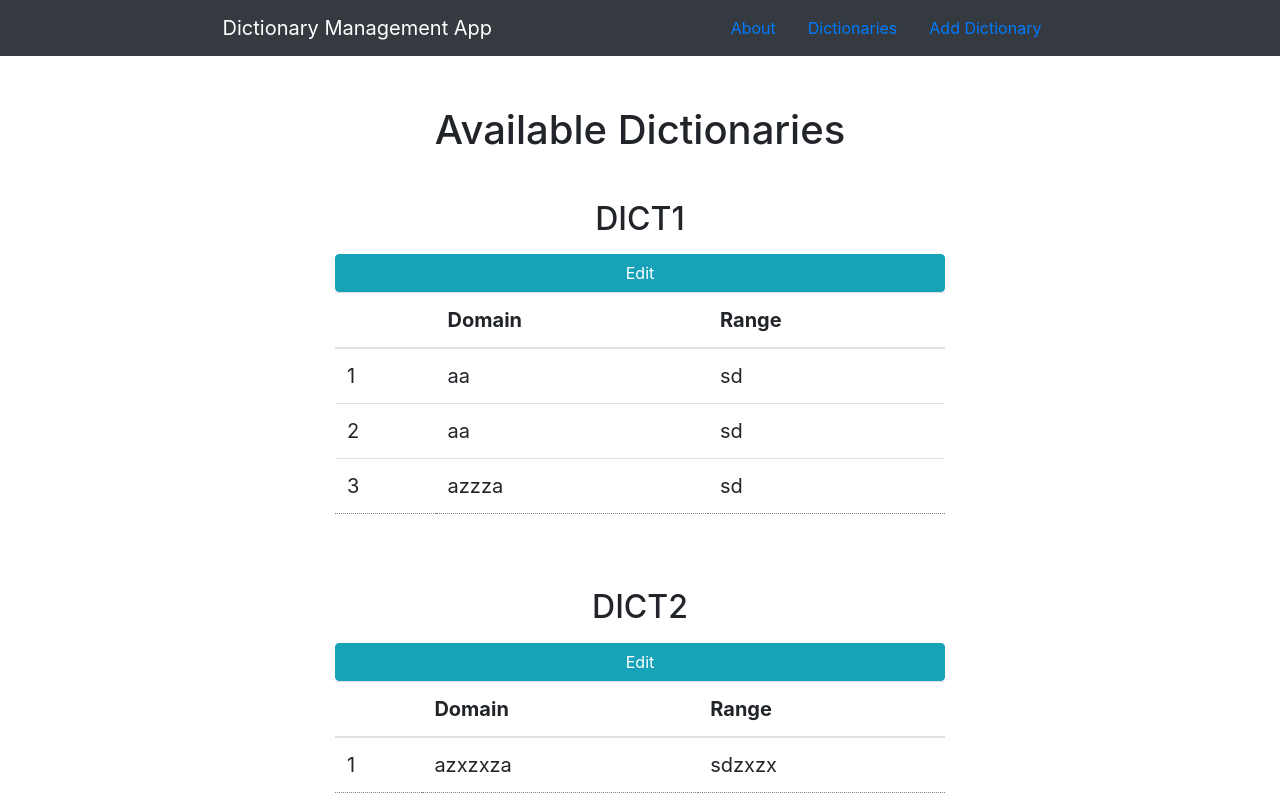
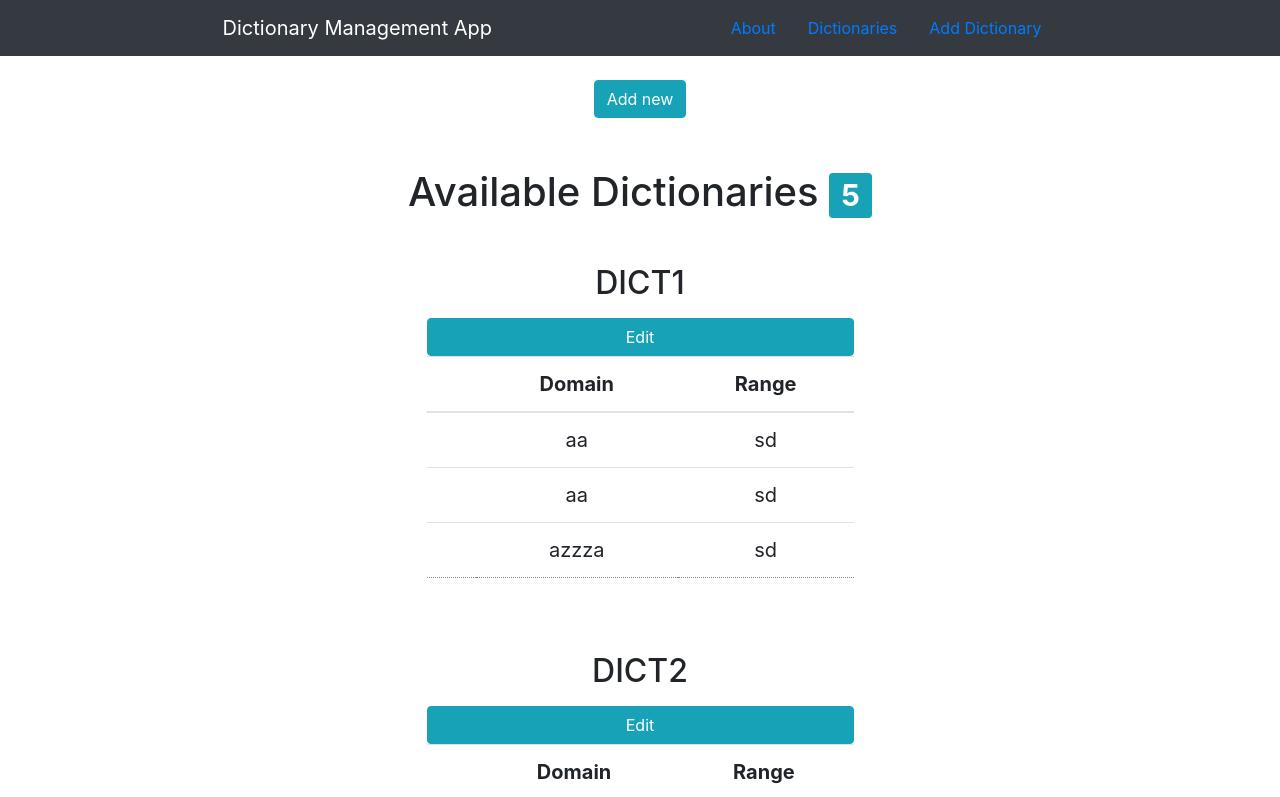
Before and after one commit to Doszka813/dictionary-management-app-reactJS, a React app: page /dictionaries in a window 1280 px wide. Shown: the top 797 px of the page. Built offline with nearby package versions, Linux system fonts and the light colour scheme.

Commit message:
view toggle list/create

```diff
--- a/src/app/App.js
+++ b/src/app/App.js
@@ -1,96 +1,105 @@
 import React, { Component } from 'react';
+import { Button } from 'reactstrap';
 
 import {dictionaryService} from '../services/dictionaryService.js';
 import Navigation from './components/Navigation';
 import DictionariesList from './components/DictionariesList';
+import DictionaryCreator from './components/DictionaryCreator';
 import '../css/style.css';
 
 class App extends Component {
   constructor(){
     super();
     this.state = {
+      isCreateMode: false,
       dictionaries: [
         {
+          id: 0,
           name: 'Dict1',
           pairs: [
             {
-              id: 0,
               domain: 'aa',
-              range: 'sd'
+              range: 'sd',
+              errors: []
             },
             {
-              id: 1,
               domain: 'aa',
-              range: 'sd'
+              range: 'sd',
+              errors: []
             },
             {
-              id: 2,
               domain: 'azzza',
-              range: 'sd'
+              range: 'sd',
+              errors: []
             }
           ]
         },
         {
+          id: 1,
           name: 'Dict2',
           pairs: [
             {
-              id: 0,
               domain: 'azxzxza',
-              range: 'sdzxzx'
-            }
-          ]
-        },{
-          name: 'Dict3',
-          pairs: [
-            {
-              id: 0,
-              domain: 'aa',
-              range: 'sd'
-            },
-            {
-              id: 1,
-              domain: 'aa',
-              range: 'sd'
-            },
-            {
-              id: 2,
-              domain: 'azzza',
-              range: 'sd'
+              range: 'sdzxzx',
+              errors: []
             }
           ]
         },
         {
-          name: 'Dict4',
+          id: 2,
+          name: 'Dict3',
           pairs: [
             {
-              id: 0,
-              domain: 'aza',
-              range: 'sd'
+              domain: 'aa',
+              range: 'sd',
+              errors: []
             },
             {
-              id: 1,
               domain: 'aa',
-              range: 'sdxzcz'
+              range: 'sd',
+              errors: []
+            },
+            {
+              domain: 'azzza',
+              range: 'sd',
+              errors: []
             }
           ]
         },
         {
+          id: 3,
+          name: 'Dict4',
+          pairs: [
+            {
+              domain: 'aza',
+              range: 'sd',
+              errors: []
+            },
+            {
+              domain: 'aa',
+              range: 'sdxzcz',
+              errors: []
+            }
+          ]
+        },
+        {
+          id: 4,
           name: 'Dict5',
           pairs: [
             {
-              id: 0,
               domain: 'aa',
-              range: 'sd'
+              range: 'sd',
+              errors: []
             },
             {
-              id: 1,
               domain: 'aa',
-              range: 'sd'
+              range: 'sd',
+              errors: []
             },
             {
-              id: 2,
               domain: 'azzza',
-              range: 'sd'
+              range: 'sd',
+              errors: []
             }
           ]
         },
@@ -103,10 +112,28 @@ class App extends Component {
   //     dictionaries: dictionaries
   //   })
   // }
+  toggleView = () => {
+    this.setState({
+      isCreateMode: !this.state.isCreateMode
+    })
+  }
+  addDictionary = (dictionary) => {
+    let dictionaries = [...this.state.dictionaries, dictionary];
+    this.setState({
+      dictionaries: dictionaries
+    })
+  }
+
   render() {
     return (
       <div className="wrapper">
-        <DictionariesList dictionaries={this.state.dictionaries} />
+      <br />
+      <Button color="info" onClick={this.toggleView}>{this.state.isCreateMode ? 'End' : 'Add new'}</Button>
+
+      { this.state.isCreateMode
+        ? <DictionaryCreator addDictionary={this.addDictionary} />
+        : <DictionariesList dictionaries={this.state.dictionaries} />
+      }
       </div>
     );
   }
--- a/src/app/components/DictionariesList.js
+++ b/src/app/components/DictionariesList.js
@@ -1,14 +1,16 @@
 import React from 'react';
 import { Link } from "react-router-dom";
 import Dictionary from './Dictionary';
-import { Nav } from 'reactstrap';
+import { Nav, Badge } from 'reactstrap';
 
 const DictionariesList = (props) => {
   const { dictionaries } = props;
 
   return (
     <div className="container">
-      <h1>Available Dictionaries</h1>
+      <h1>Available Dictionaries <Badge color="info">{dictionaries.length}</Badge></h1>
+
+
       <Nav pills className="dictionaries">
         {dictionaries && dictionaries.map((dictionary, id) => {
           return <Dictionary key = {id} dictionary={dictionary}/>
--- a/src/app/components/Dictionary.js
+++ b/src/app/components/Dictionary.js
@@ -1,6 +1,6 @@
 import React from 'react';
 import { Link } from "react-router-dom";
-import { Button, NavItem, NavLink, Table,  } from 'reactstrap';
+import { Button, NavItem, NavLink, Table } from 'reactstrap';
 import Pair from './Pair';
 import '../../css/style.css';
 
--- a/src/app/components/DictionaryCreator.js
+++ b/src/app/components/DictionaryCreator.js
@@ -1,7 +1,8 @@
 import React, { Component } from 'react';
 import { Link, Redirect } from "react-router-dom";
+import { Button, Form, FormGroup, Label, Input, Table } from 'reactstrap';
+
 import {dictionaryService} from '../../services/dictionaryService.js';
-import { Button, Form, FormGroup, Label, Input, Table } from 'reactstrap';
 import Pair from './Pair';
 
 class DictionaryCreator extends Component {
@@ -14,6 +15,7 @@ class DictionaryCreator extends Component {
         pairs: []
       },
       pair: {
+        id: undefined,
         domain: '',
         range: '',
         errors: []
@@ -26,6 +28,7 @@ class DictionaryCreator extends Component {
     this.updateDomain = this.updateDomain.bind(this);
     this.updateRange = this.updateRange.bind(this);
     this.addPair = this.addPair.bind(this);
+    this.submit = this.submit.bind(this);
   };
 
   updateName(e) {
@@ -49,15 +52,6 @@ class DictionaryCreator extends Component {
       pair: pair});
   };
 
-  // clearInput() {
-  //   let dictionary = {...this.state.newDictionary};
-  //   dictionary.name = '';
-  //   this.setState({
-  //     newDictionary: dictionary
-  //   });
-  //   ReactDOM.findDOMNode(this.refs.form).focus();
-  // };
-
   toggleFlag() {
     this.setState({
       isNameAdded: !this.state.isNameAdded
@@ -69,12 +63,16 @@ class DictionaryCreator extends Component {
     let newPair = this.state.pair;
     dictionary.pairs.push(newPair);
     this.setState({
-      newDictionary: dictionary
+      newDictionary: dictionary,
     });
   };
 
-  submit() {
-    this.dictionaryService.add(JSON.stringify(this.state.newDictionary));
+  submit = () => {
+    let dictionary = {...this.state.newDictionary};
+    this.props.addDictionary(dictionary);
+    this.setState({
+      isNameAdded: !isNameAdded
+    });
   };
 
   render() {
@@ -89,8 +87,6 @@ class DictionaryCreator extends Component {
           </FormGroup>
           <br />
           <Button color="primary" onClick={this.toggleFlag}>Create</Button>
-          <Button color="error" onClick={this.clearInput}>Clear</Button>
-          <Link to="/about"><Button color="warning">Back</Button></Link>
         </Form>
     } else {
       form =
--- a/src/app/components/Navigation.js
+++ b/src/app/components/Navigation.js
@@ -13,12 +13,12 @@ const Navigation = () => {
     return (
       <div>
         <Navbar color="dark" dark expand="xl">
-          <NavbarBrand href="#">Dictionary Management App</NavbarBrand>
+          <NavbarBrand href="/">Dictionary Management App</NavbarBrand>
           <Nav>
             <NavItem>
               <NavLink className="nav-link-gdc"
                 tag={RRNavLink}
-                to="/about"
+                to="/"
                 active>About</NavLink>
             </NavItem>
             <NavItem>
--- a/src/app/components/Pair.js
+++ b/src/app/components/Pair.js
@@ -5,7 +5,7 @@ const Pair = (props) => {
   const { pair } = props;
   return (
     <tr>
-      <td>{pair.id +1}</td>
+      <td></td>
       <td>{pair.domain}</td>
       <td>{pair.range}</td>
     </tr>
--- a/src/css/style.css
+++ b/src/css/style.css
@@ -13,7 +13,7 @@
 }
 
 .dictionary {
-  width: 100%;
+  width: 70%;
   margin-bottom: 50px;
 }
 
@@ -32,27 +32,24 @@ h1 {
 
 table {
   font-size: 20px;
-  text-align: left;
+  text-align: center;
   margin: 0px auto;
   border-collapse: collapse;
 }
 
 tr {
-  text-align: left;
   border-bottom: 1px dotted grey;
 
 }
 
 th {
   border-bottom: 1px solid black;
-  text-align: center;
 }
+
 th,
 td {
   padding:  0 40px 0 0;
   padding-top: 15px;
-  text-align: left;
-
 }
 
 a {
--- a/src/index.js
+++ b/src/index.js
@@ -13,8 +13,8 @@ ReactDOM.render(
   <BrowserRouter>
     <div className="app">
       <Navigation />
-      <Route path="/about" component={About}></Route>
-      <Route exact path="/dictionaries" component={App}></Route>
+      <Route exact path="/" component={About}></Route>
+      <Route path="/dictionaries" component={App}></Route>
       <Route path="/addDictionary" component={DictionaryCreator}></Route>
     </div>
   </BrowserRouter>,
```
Also changed, not shown: .babelrc. Lines whose indentation alone changed are shown as unchanged.
